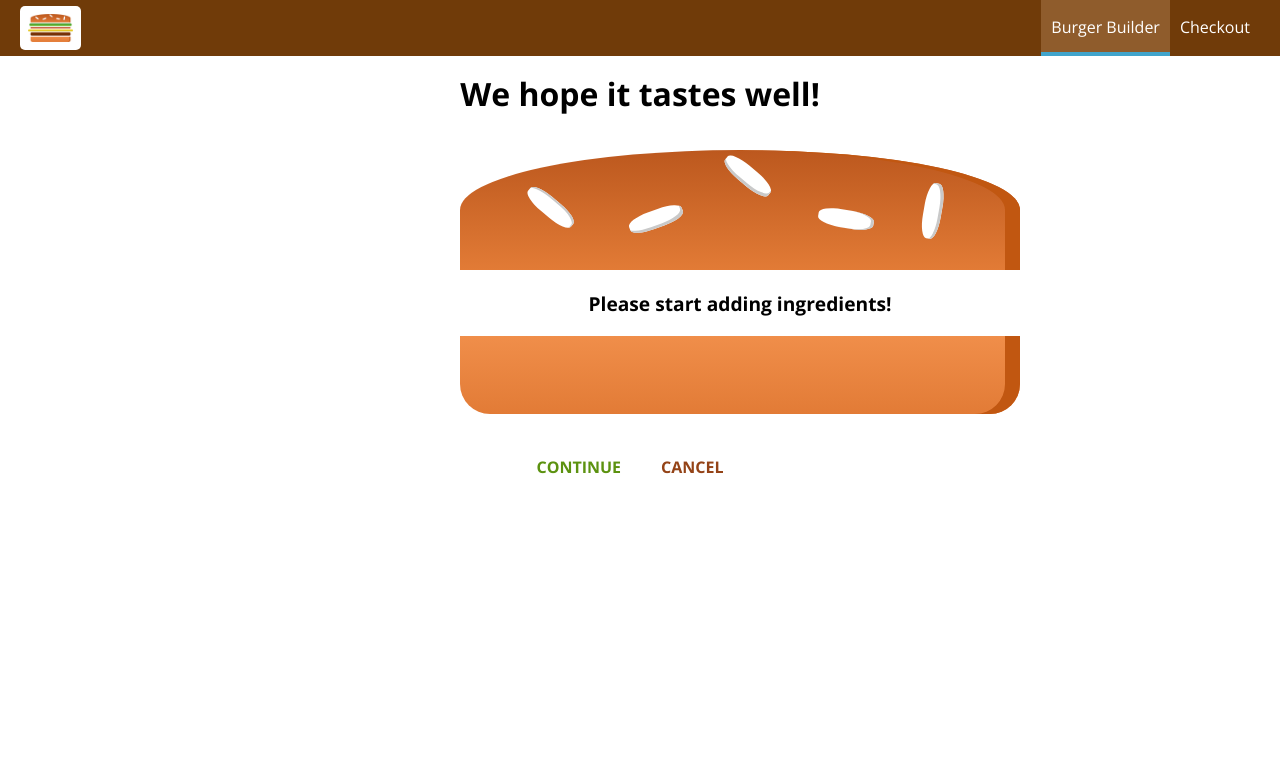
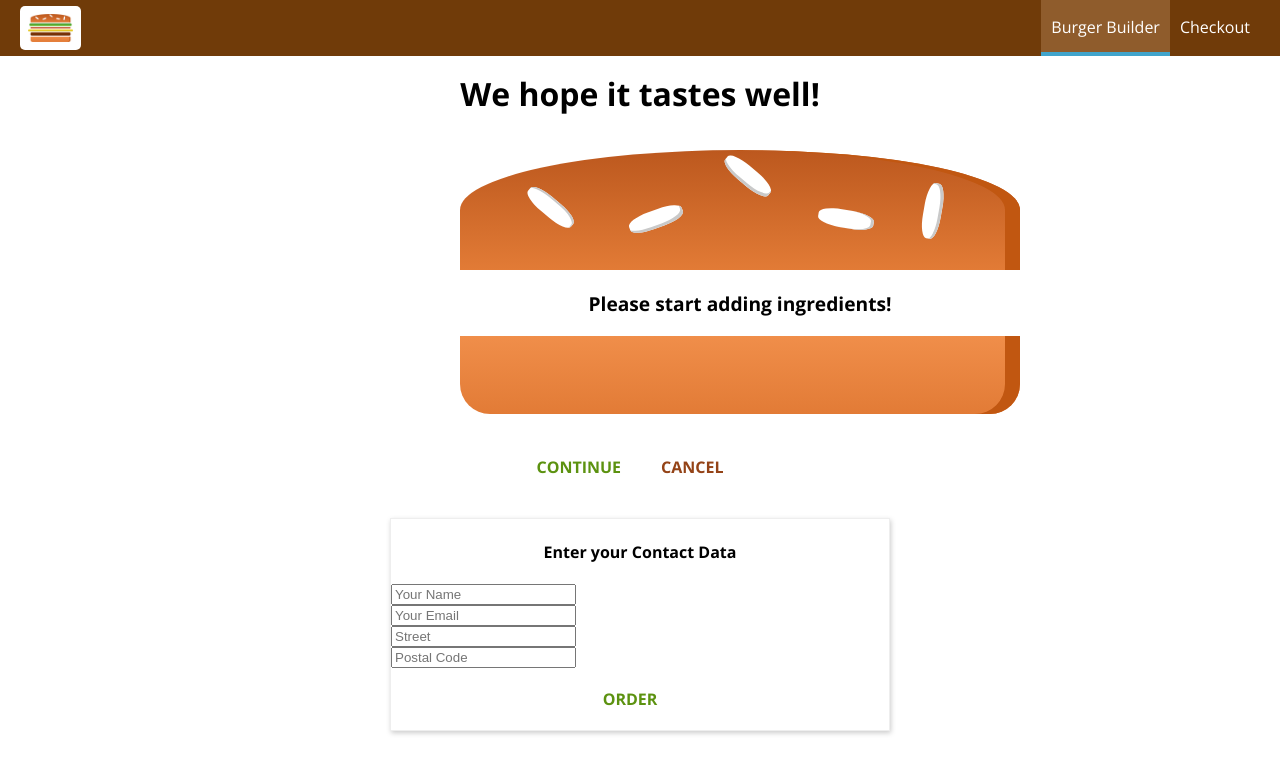
Before and after one commit to ddd-37/maxReact, a React (Create React App) app: page /checkout in a window 1280 px wide. Both pictures are taken after a click on the button "CONTINUE". Shown: the top 774 px of the page. Built offline with nearby package versions, Linux system fonts and the light colour scheme.

Commit message:
build out the contact data component

```diff
--- a/src/containers/Checkout/Checkout.js
+++ b/src/containers/Checkout/Checkout.js
@@ -1,6 +1,8 @@
 import React, { Component } from "react";
+import { Route } from "react-router-dom";
 
 import CheckoutSummary from "../../components/Order/CheckoutSummary/CheckoutSummary";
+import ContactData from "./ContactData/ContactData";
 
 class Checkout extends Component {
   state = {
@@ -39,6 +41,10 @@
           onCheckoutContinued={this.checkoutContinuedHandler}
           onCheckoutCancelled={this.checkoutCancelledHandler}
         />
+        <Route
+          path={this.props.match.path + "/contact-data"}
+          component={ContactData}
+        />
       </div>
     );
   }
--- /dev/null
+++ b/src/containers/Checkout/ContactData/ContactData.js
@@ -0,0 +1,33 @@
+import React, { Component } from "react";
+
+import Button from "./../../../components/UI/Button/Button";
+
+import classes from "./ContactData.module.css";
+
+class ContactData extends Component {
+  state = {
+    name: "",
+    email: "",
+    address: {
+      street: "",
+      postalCode: ""
+    }
+  };
+
+  render() {
+    return (
+      <div className={classes.ContactData}>
+        <h4>Enter your Contact Data</h4>
+        <form>
+          <input type="text" name="name" placeholder="Your Name" />
+          <input type="email" name="email" placeholder="Your Email" />
+          <input type="text" name="street" placeholder="Street" />
+          <input type="text" name="postal" placeholder="Postal Code" />
+          <Button btnType="Success">ORDER</Button>
+        </form>
+      </div>
+    );
+  }
+}
+
+export default ContactData;
--- /dev/null
+++ b/src/containers/Checkout/ContactData/ContactData.module.css
@@ -0,0 +1,18 @@
+.ContactData {
+  margin: 20px auto;
+  width: 80%;
+  text-align: center;
+  box-shadow: 1px 2px 5px #ccc;
+  border: 1px solid #eee;
+  box-sizing: border-box;
+}
+
+.ContactData input {
+  display: block;
+}
+
+@media (min-width: 600px) {
+  .ContactData {
+    width: 500px;
+  }
+}
```
